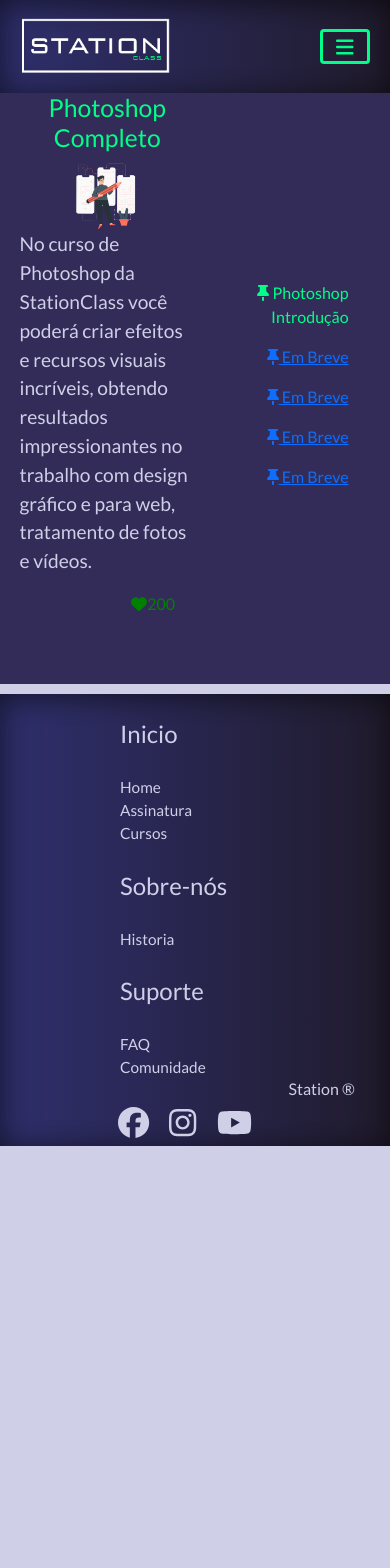
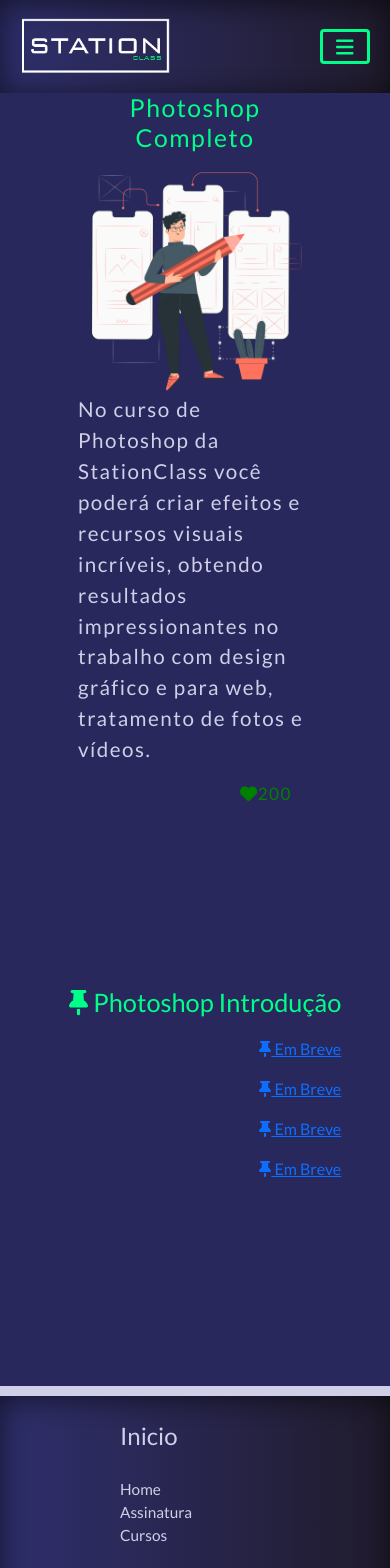
Before and after one commit to GuiReis1303/Projeto-Integrador-Geral, a React (Create React App) app: page /Curso_Photoshop in a window 390 px wide. Shown: the top 1568 px of the page. Before the commit the page ends 1146 px from the top, so only its background shows below. Built offline with nearby package versions, Linux system fonts and the light colour scheme; a web font is replaced by a local one.

Commit message:
mude agora gui
as

```diff
--- a/src/Modulos/Cursos/CursoM.css
+++ b/src/Modulos/Cursos/CursoM.css
@@ -1,3 +1,7 @@
+.cursoRight-mobile {
+  display: none;
+}
+
 .cursoGeral {
   width: 100%;
   display: -webkit-box;
@@ -6,30 +10,33 @@
   -webkit-box-pack: center;
       -ms-flex-pack: center;
           justify-content: center;
-  background: #332c58;
+  background: #28285c;
   height: 70vh;
 }
 
-/* CSS cursoLeft */
-.cursoLeft {
+.cursoGeral-Left {
   width: 45%;
 }
 
-.nomeCurso {
+.cursoGeral-nomeCurso {
   text-align: center;
   color: #00ff88;
 }
 
-.imagemCurso {
+.cursoGeral-imagemCurso {
   width: 40%;
   margin: 0 auto;
 }
 
-.imagemCurso img {
+.cursoGeral-imagemCurso img {
   width: 100%;
 }
 
-.boxCurso {
+.cursoGeral-boxCursoMobile {
+  display: none;
+}
+
+.cursoGeral-boxCurso {
   color: #cfcfe8;
   font-size: 1.2em;
 }
@@ -43,13 +50,13 @@
           justify-content: end;
 }
 
-.avaliacaoCursoPositiva {
+.caixaAvaliacaoCurso-Positiva {
   color: green;
   margin-right: 20px;
 }
 
 .avaliacaoCursoNegativa {
-  color: red;
+  color: #00ff88;
   margin-right: 20px;
 }
 
@@ -70,13 +77,20 @@
   overflow-y: auto;
 }
 
-.linkAulasCursos {
+.cursoRight-linkAulasCursos {
   width: 75%;
 }
 
-.linkAulas {
+.cursoRight-linkAulasCursos-linkAulas {
   text-decoration: none;
   color: #00ff88;
+}
+
+.cursoRight-linkAulasCursos-linkAulas:hover {
+  color: #017244;
+  -webkit-transition: .3s;
+  transition: .3s;
+  font-size: 2rem;
 }
 
 .descricaoCurso {
@@ -95,4 +109,103 @@
 .descricaoCurso h2 {
   font-size: 2em;
 }
+
+@media only screen and (max-width: 450px) {
+  .cursoGeral {
+    width: 100%;
+    display: -webkit-box;
+    display: -ms-flexbox;
+    display: flex;
+    -webkit-box-pack: center;
+        -ms-flex-pack: center;
+            justify-content: center;
+    background: #28285c;
+    height: 190vw;
+    font-size: 4.4vw;
+  }
+  .cursoGeral-Left {
+    width: 60%;
+    letter-spacing: 1.5px;
+  }
+  .cursoGeral-nomeCurso {
+    font-size: 2em;
+    text-align: center;
+    color: #00ff88;
+  }
+  .cursoGeral-imagemCurso {
+    width: 100%;
+    margin: 0 auto;
+  }
+  .cursoGeral-imagemCurso img {
+    width: 100%;
+  }
+  .cursoGeral-boxCurso {
+    color: #cfcfe8;
+    font-size: 1.2em;
+  }
+  .descricaoCurso {
+    display: none;
+  }
+  .caixaAvaliacaoCurso {
+    display: -webkit-box;
+    display: -ms-flexbox;
+    display: flex;
+    -webkit-box-pack: end;
+        -ms-flex-pack: end;
+            justify-content: end;
+  }
+  .caixaAvaliacaoCurso-Positiva {
+    color: green;
+    margin-right: 20px;
+  }
+  .avaliacaoCursoNegativa {
+    color: #00ff88;
+    margin-right: 20px;
+  }
+  /* CSS cursoRight */
+  .cursoRight-mobile {
+    margin-top: -10vw;
+    width: 45%;
+    -webkit-box-align: center;
+        -ms-flex-align: center;
+            align-items: center;
+    text-align: end;
+    overflow-y: auto;
+    width: 100%;
+    display: -webkit-box;
+    display: -ms-flexbox;
+    display: flex;
+    -webkit-box-pack: center;
+        -ms-flex-pack: center;
+            justify-content: center;
+    background: #28285c;
+    height: 70vh;
+  }
+  .cursoRight-mobile-linkAulasCursos {
+    width: 75%;
+  }
+  .cursoRight-mobile-linkAulasCursos-linkAulas {
+    font-size: 6.5vw;
+    text-decoration: none;
+    color: #00ff88;
+  }
+  .cursoRight {
+    display: none;
+  }
+  .descricaoCurso {
+    display: -webkit-box;
+    display: -ms-flexbox;
+    display: flex;
+    -webkit-box-pack: center;
+        -ms-flex-pack: center;
+            justify-content: center;
+    -webkit-box-align: center;
+        -ms-flex-align: center;
+            align-items: center;
+    background-color: #cfcfe8;
+  }
+  .descricaoCurso h2 {
+    font-size: 2em;
+  }
+}
 /*# sourceMappingURL=CursoM.css.map */
--- a/src/Modulos/Cursos/CursoM.scss
+++ b/src/Modulos/Cursos/CursoM.scss
@@ -1,52 +1,54 @@
-@import "../Variables/Variables.scss";
-@import '../Styles/mixins.scss';
+@import '../../Variables/Variables.scss';
+@import '../../Styles/mixins.scss';
+
+
+.cursoRight-mobile{
+    display: none;
+}
 
 .cursoGeral{
     width: 100%;
     display: flex;
     justify-content: center;
-    background: #332c58;
+    background:$BackgroundDarkBlue;
     height: 70vh;
+    &-Left{
+        width: 45%;
+
     }
-
-/* CSS cursoLeft */
-
-.cursoLeft{
-    width: 45%;
-}
-
-.nomeCurso{
+    &-nomeCurso{
         text-align: center;
         color: $GreenColor;
     }
-
-.imagemCurso{
+    &-imagemCurso{
         width: 40%;
         margin: 0 auto;
         img{
             width: 100%;
         }
     }
-
-
-
-.boxCurso{
+    &-boxCursoMobile{
+        display: none;
+    }
+        &-boxCurso{
             color: $WhiteColor;
             font-size: 1.2em;
+        }
 }
 
 .caixaAvaliacaoCurso{
     display: flex;
     justify-content: end;
-}
-
-.avaliacaoCursoPositiva{
+    &-Positiva{
         color: green;
         margin-right: 20px;
     }
 
+}
+
+
 .avaliacaoCursoNegativa{
-    color: red;
+    color: $GreenColor;
     margin-right: 20px;
 }
 
@@ -60,16 +62,22 @@
     align-items: center;
     text-align: end;
     overflow-y: auto;
+    &-linkAulasCursos{
+        width: 75%;
+        &-linkAulas{
+            text-decoration: none;
+            color: $GreenColor;
+            &:hover{
+                color: $GreenDarkColor;
+                transition: .3s;
+                font-size: 2rem;
+            }
+        }
+    }
 }
 
-.linkAulasCursos{
-    width: 75%;
-}
 
-.linkAulas{
-    text-decoration: none;
-    color: #00ff88;
-}
+
 
 .descricaoCurso{
     display: flex;
@@ -81,3 +89,107 @@
     }
 
 }
+
+@media only screen and (max-width:450px){
+
+
+    .cursoGeral{
+        width: 100%;
+        display: flex;
+        justify-content: center;
+        background:$BackgroundDarkBlue;
+        height: 190vw;
+        font-size: 4.4vw;
+        &-Left{
+            width: 60%;
+            letter-spacing: 1.5px;
+
+
+        }
+        &-nomeCurso{
+            font-size: 2em;
+            text-align: center;
+            color: $GreenColor;
+        }
+        &-imagemCurso{
+            width: 100%;
+            margin: 0 auto;
+            img{
+                width: 100%;
+            }
+        }
+        &-boxCursoMobile{
+
+        }
+            &-boxCurso{
+                color: $WhiteColor;
+                font-size: 1.2em;
+            }
+    }
+
+.descricaoCurso{
+display: none;
+}
+
+    .caixaAvaliacaoCurso{
+        display: flex;
+        justify-content: end;
+        &-Positiva{
+            color: green;
+            margin-right: 20px;
+        }
+
+    }
+
+
+    .avaliacaoCursoNegativa{
+        color: $GreenColor;
+        margin-right: 20px;
+    }
+
+    /* CSS cursoRight */
+
+
+    .cursoRight-mobile{
+        margin-top: -10vw;
+        width: 45%;
+        align-items: center;
+        text-align: end;
+        overflow-y: auto;
+        width: 100%;
+        display: flex;
+        justify-content: center;
+        background:$BackgroundDarkBlue;
+        height: 70vh;
+        &-linkAulasCursos{
+            width: 75%;
+            &-linkAulas{
+                font-size: 6.5vw;
+                text-decoration: none;
+                color: $GreenColor;
+
+            }
+        }
+    }
+
+    .cursoRight{
+      display: none;
+
+    }
+
+
+
+
+    .descricaoCurso{
+        display: flex;
+        justify-content: center;
+        align-items: center;
+        background-color: $WhiteColor ;
+        h2{
+            font-size: $h2FontSize ;
+        }
+
+    }
+
+
+}
--- a/src/Modulos/Cursos/Curso_Photoshop.js
+++ b/src/Modulos/Cursos/Curso_Photoshop.js
@@ -12,15 +12,22 @@
             <MenuAL/>
 
             <div className="cursoGeral">
-                <div className="cursoLeft">
+                <div className="cursoGeral-Left">
 
-                        <div className="nomeCurso">
+                        <div className="cursoGeral-nomeCurso">
                             <h2>Photoshop Completo</h2>
                         </div>
-                        <div className="imagemCurso">
+                        <div className="cursoGeral-imagemCurso">
                             <img src={require("./aulaPhotoshop.png")}/>
                         </div>
-                        <div className="boxCurso">
+                        <div className="cursoGeral-boxCurso">
+                            <p>
+                                No curso de Photoshop da StationClass você poderá criar efeitos e recursos
+                                visuais incríveis, obtendo resultados impressionantes no trabalho com design
+                                gráfico e para web, tratamento de fotos e vídeos.
+                            </p>
+                        </div>
+                        <div className="cursoGeral-boxCursoMobile">
                             <p>
                                 No curso de Photoshop da StationClass você poderá criar efeitos e recursos
                                 visuais incríveis, obtendo resultados impressionantes no trabalho com design
@@ -30,15 +37,15 @@
 
 
                     <div className="caixaAvaliacaoCurso">
-                        <div className="avaliacaoCursoPositiva">
+                        <div className="caixaAvaliacaoCurso-Positiva">
                             <p><FontAwesomeIcon icon={faHeart}/>200</p>
                         </div>
                     </div>
                 </div>
 
                 <div className="cursoRight">
-                    <div className="linkAulasCursos">
-                    <p><Link to={'/AulaM'} className="linkAulas"><FontAwesomeIcon icon={faThumbtack}/> Photoshop Introdução</Link></p>
+                    <div className="cursoRight-linkAulasCursos">
+                    <p><Link to={'/AulaM'} className="cursoRight-linkAulasCursos-linkAulas"><FontAwesomeIcon icon={faThumbtack}/> Photoshop Introdução</Link></p>
                     <p><Link to={''} className="linkAulasD"><FontAwesomeIcon icon={faThumbtack}/> Em Breve</Link></p>
                     <p><Link to={''} className="linkAulasD"><FontAwesomeIcon icon={faThumbtack}/> Em Breve</Link></p>
                     <p><Link to={''} className="linkAulasD"><FontAwesomeIcon icon={faThumbtack}/> Em Breve</Link></p>
@@ -46,7 +53,15 @@
                     </div>
                 </div>
             </div>
-
+            <div className="cursoRight-mobile">
+                    <div className="cursoRight-mobile-linkAulasCursos">
+                    <p><Link to={'/AulaM'} className="cursoRight-mobile-linkAulasCursos-linkAulas"><FontAwesomeIcon icon={faThumbtack}/> Photoshop Introdução</Link></p>
+                    <p><Link to={''} className="linkAulasD"><FontAwesomeIcon icon={faThumbtack}/> Em Breve</Link></p>
+                    <p><Link to={''} className="linkAulasD"><FontAwesomeIcon icon={faThumbtack}/> Em Breve</Link></p>
+                    <p><Link to={''} className="linkAulasD"><FontAwesomeIcon icon={faThumbtack}/> Em Breve</Link></p>
+                    <p><Link to={''} className="linkAulasD"><FontAwesomeIcon icon={faThumbtack}/> Em Breve</Link></p>
+                    </div>
+                </div>
             <Rodape/>
         </div>
      );
--- a/src/Styles/Assinatura.css
+++ b/src/Styles/Assinatura.css
@@ -23,7 +23,7 @@
 }
 
 .imgCP {
-  width: 50%;
+  width: 100%;
   border-radius: 50%;
 }
 
@@ -38,7 +38,7 @@
 }
 
 .imgCG {
-  width: 50%;
+  width: 100%;
   border-radius: 50%;
 }
 
--- a/src/Styles/Assinatura.scss
+++ b/src/Styles/Assinatura.scss
@@ -22,7 +22,7 @@
 
 }
 @mixin widthImagemASS{
-    width: 50%;
+    width: 100%;
     border-radius: 50%;
 
 }
```
Also changed, not shown: 2 other files (tests, documents, lock files or other folders). Lines whose indentation alone changed are shown as unchanged.
